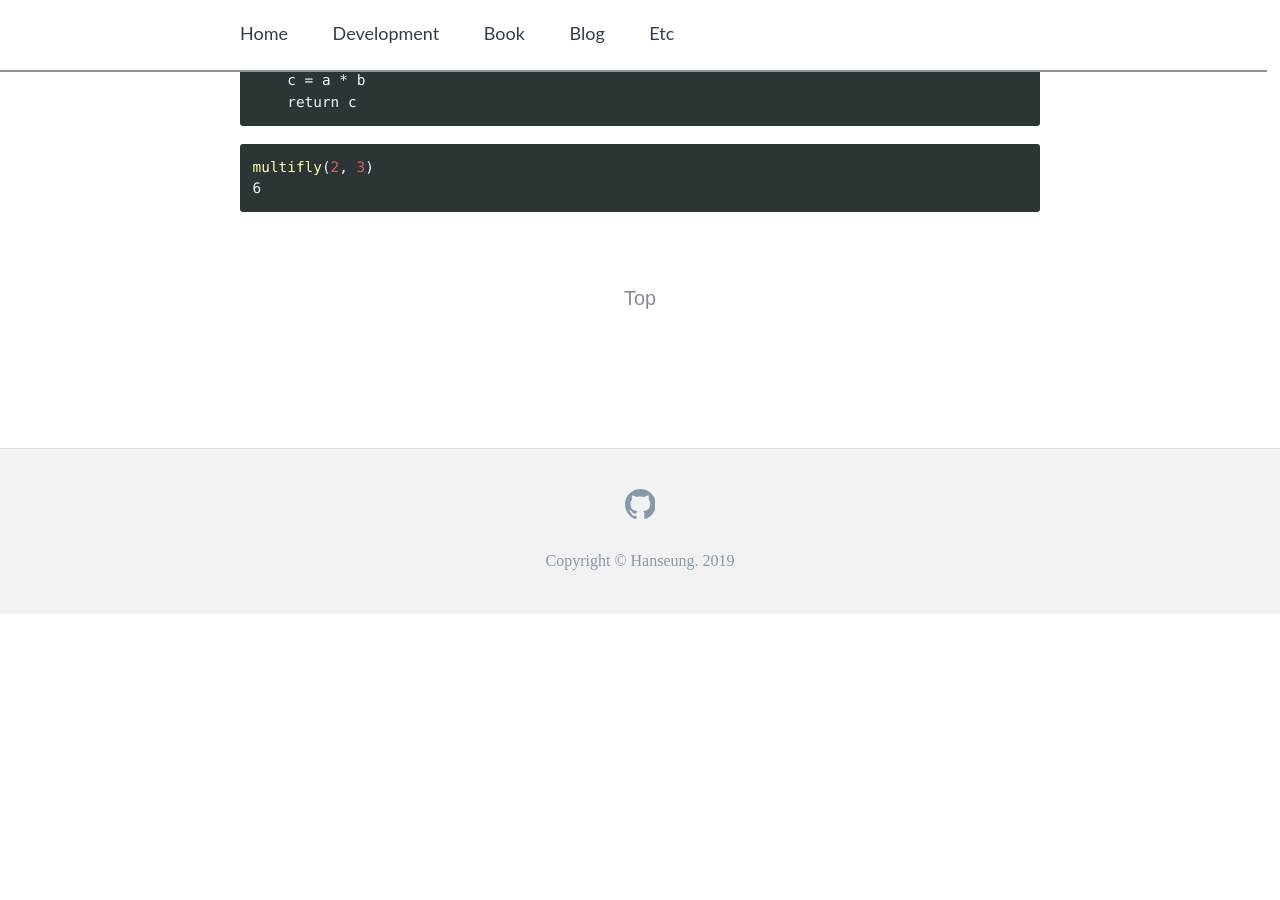
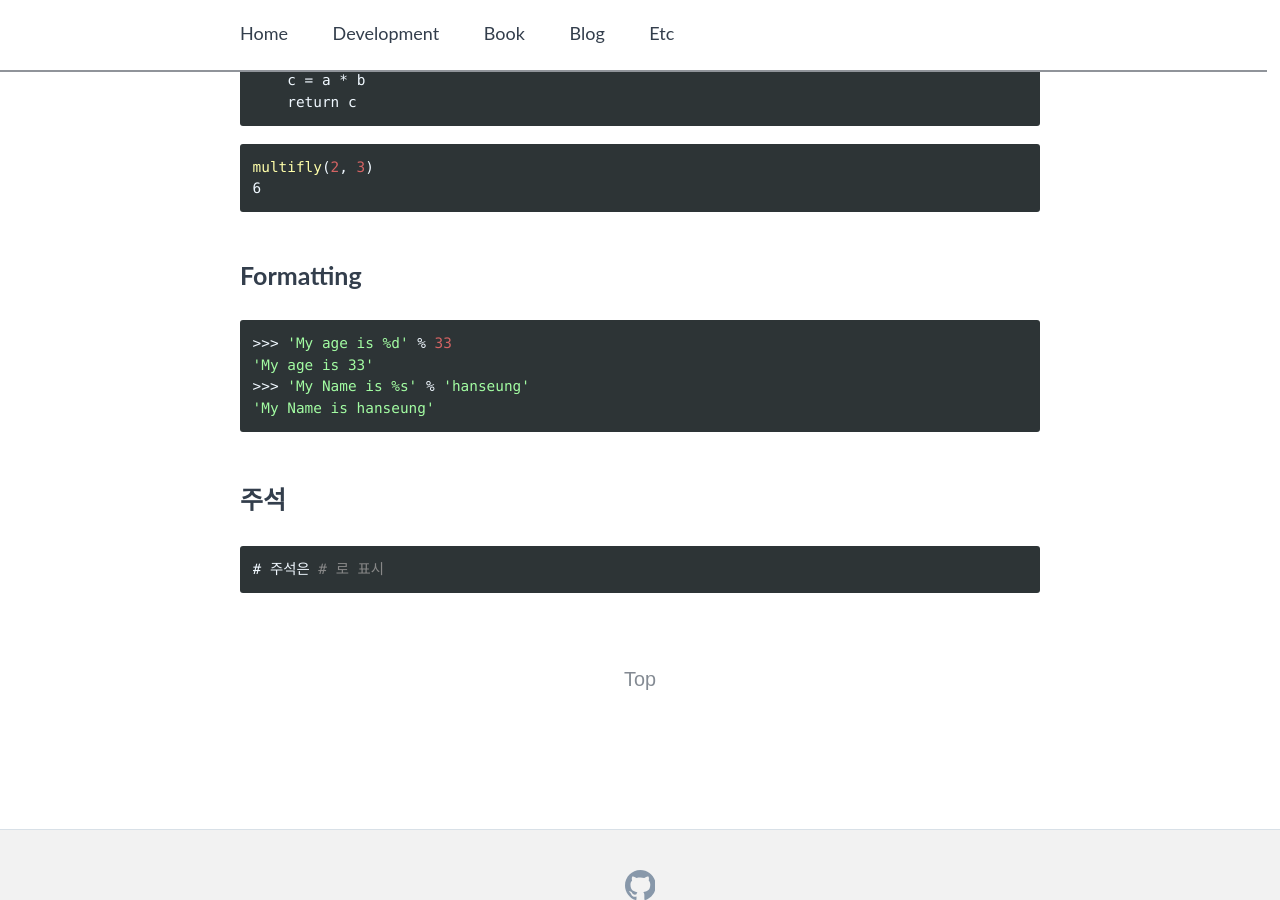
Before and after one commit to misojiwon3/misojiwon3.github.io, a Jekyll site: the page built from development/python_basic/index.md, in a window 1280 px wide and 900 px high, scrolled down 8927 px. Built offline with Jekyll 4.4.1, drawn with Linux system fonts in a browser that asks for light colours; before the commit the page ends 9541 px from its top, so only the background shows below that.

Commit message:
python 내용 추가

````diff
--- a/development/python_basic/index.md
+++ b/development/python_basic/index.md
@@ -391,3 +391,19 @@ def multifly(a, b):
 multifly(2, 3)
 6
 ```
+
+
+## Formatting
+
+```python
+>>> 'My age is %d' % 33
+'My age is 33'
+>>> 'My Name is %s' % 'hanseung'
+'My Name is hanseung'
+```
+
+## 주석
+
+```python
+# 주석은 # 로 표시
+```
````
